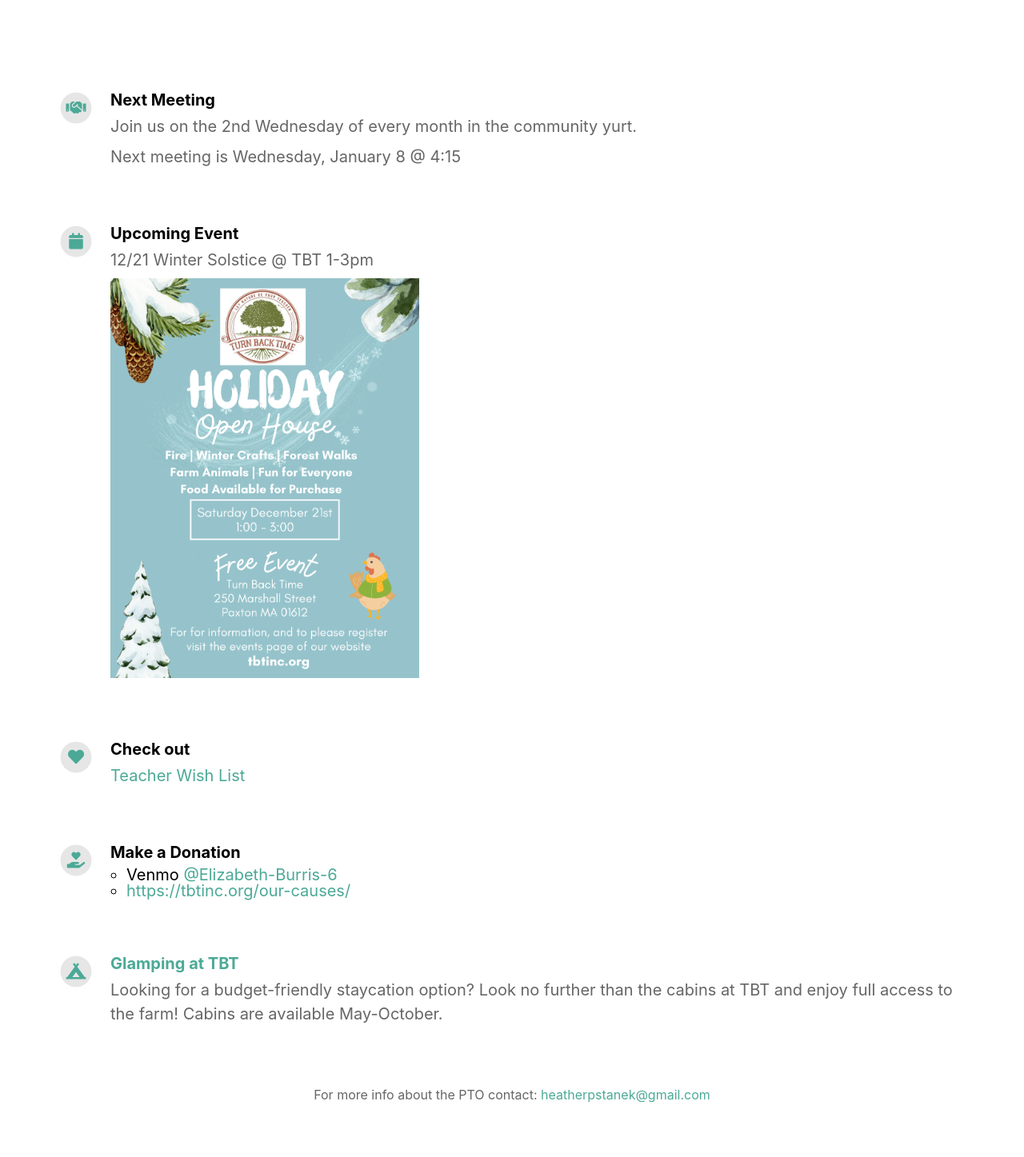
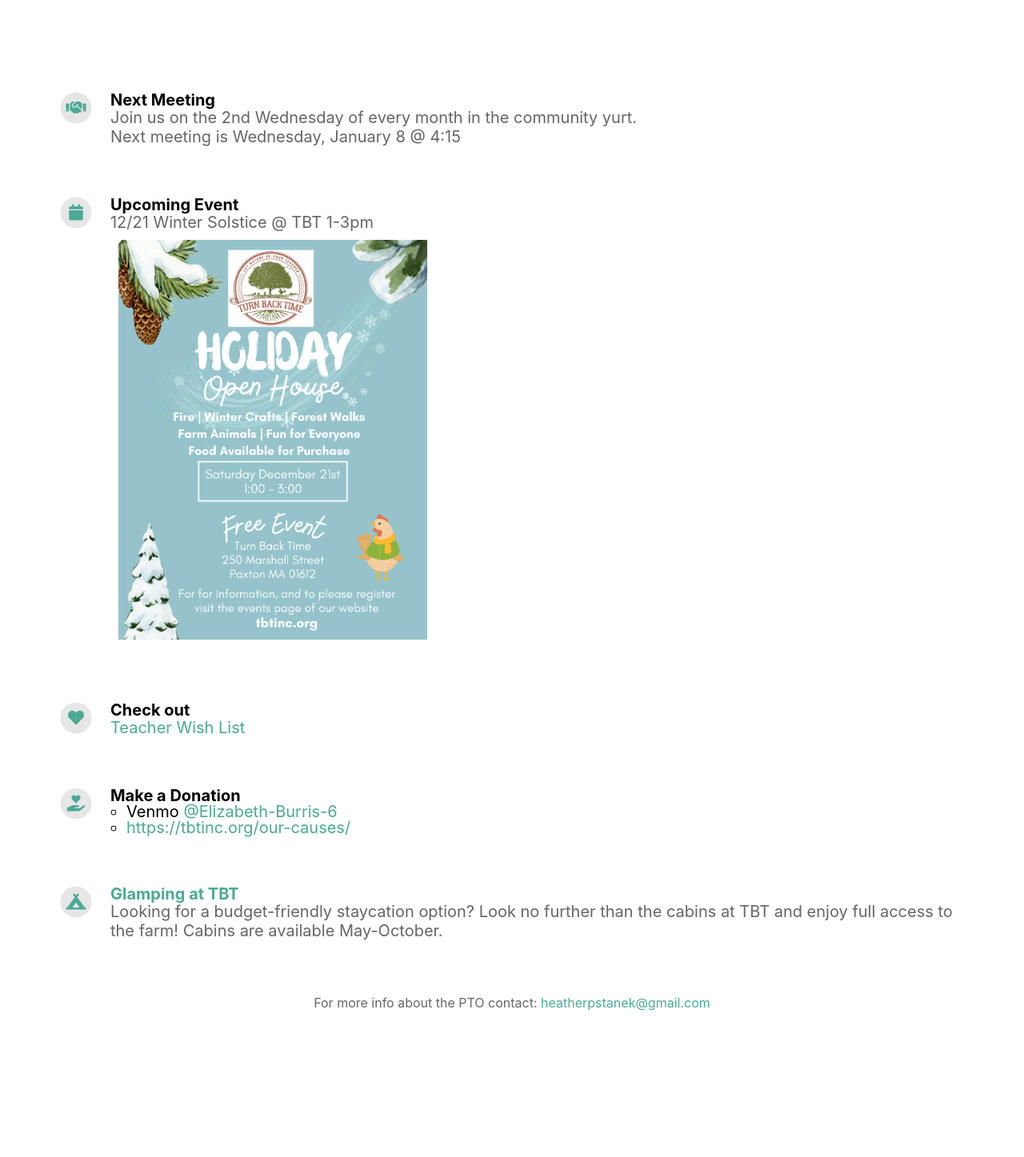
Before and after one commit to mrawdon/tbt-pto, a Jekyll site: the page built from index.html, in a window 1280 px wide. Shown: the part 716-2163 px from the top of the page at 80% size. Built offline with Jekyll 4.4.1, drawn with Linux system fonts in a browser that asks for light colours; nearby versions of some CDN libraries; after the commit the page ends 2048 px from its top, so only the background shows below that.

Commit message:
Better spacing

```diff
--- a/_sass/layout.scss
+++ b/_sass/layout.scss
@@ -292,6 +292,7 @@
 }
 
 .feature img{
+	margin:10px;
 	max-height:500px;
 	max-width:50vw
 }
@@ -393,10 +394,13 @@
 	color: $feature-title-color;
 }
 
+.featureText > p:first-child {
+	margin-top: 8px;
+}
+
 .featureText > p {
 	color: $feature-text-color;
-	margin-top: 8px;
-	line-height: 1.5;
+	line-height: 1.2;
 }
 
 @media only screen and (max-width: 992px) {
```
